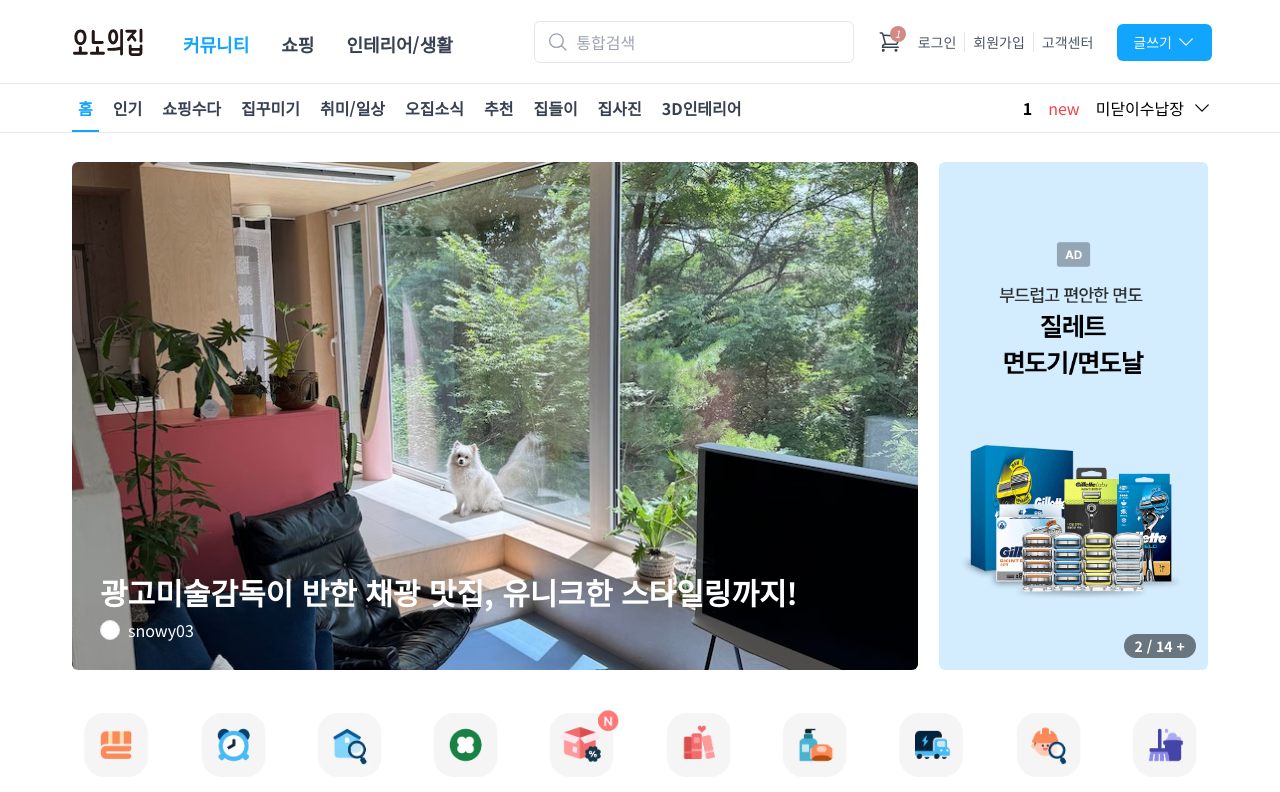
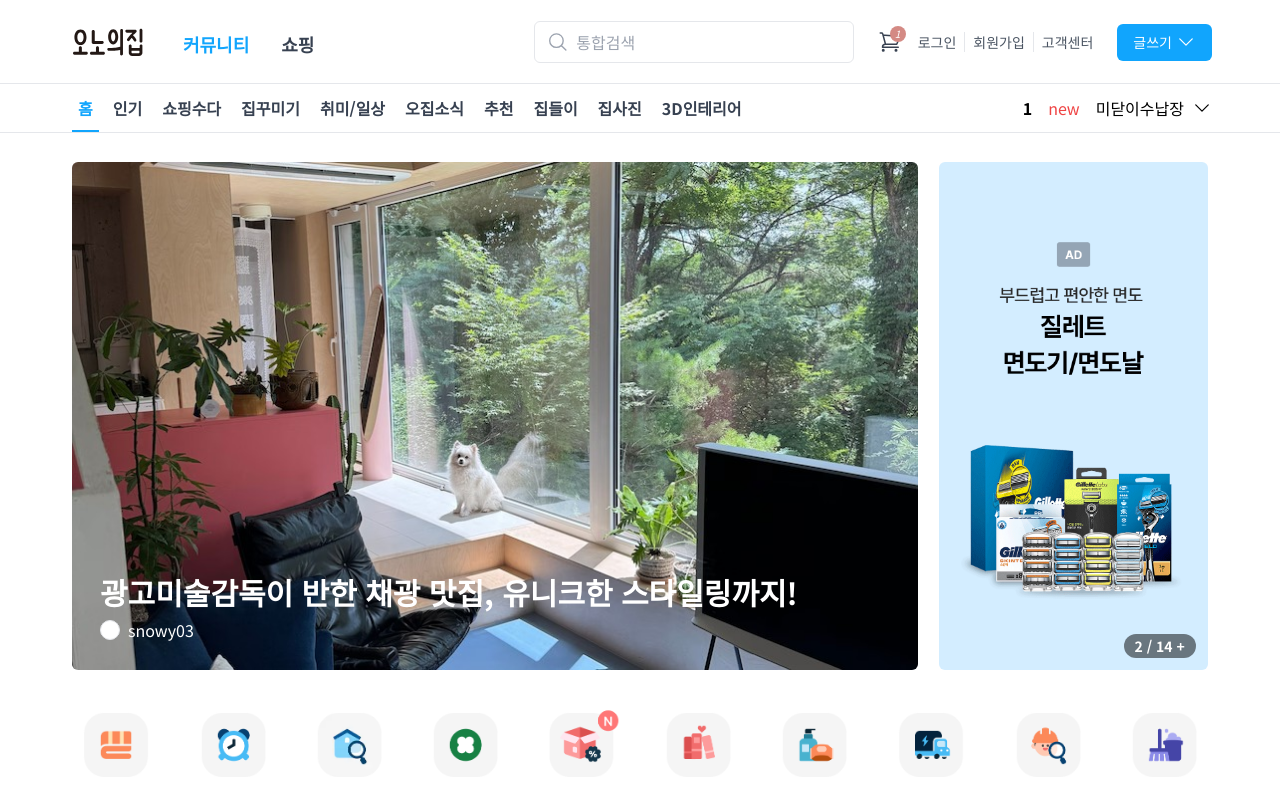
Before and after one commit to minjeong46/ohno-house, a React (Vite) app: page / in a window 1280 px wide. Shown: the top 792 px of the page. Built offline with nearby package versions, Linux system fonts and the light colour scheme; a web font is replaced by a local one.

Commit message:
fix: header nav 에서 인테리어/생활 제거

```diff
--- a/src/data/navData.js
+++ b/src/data/navData.js
@@ -6,10 +6,6 @@ export const navLinkPath = [
         {
             path: "/shop",
             name: "쇼핑",
-        },
-        {
-            path: "/none",
-            name: "인테리어/생활",
         },
     ];
 
```
